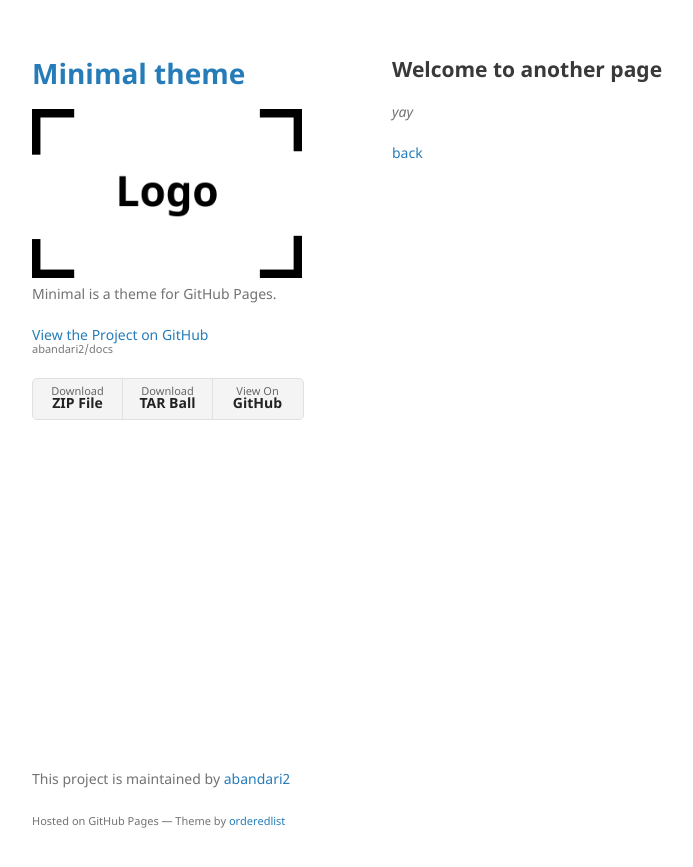
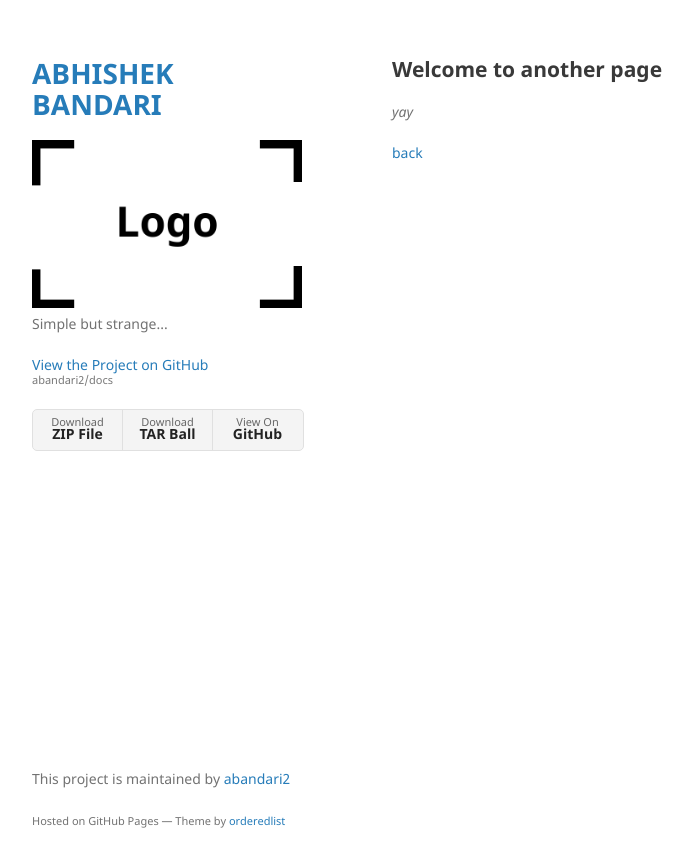
Before and after one commit to abandari2/docs, a Jekyll site: the page built from another-page.md, in a window 1280 px wide. Shown: the top 867 px of the page, without its empty margins (178-871 px from the left). Built offline with Jekyll 4.4.1, drawn with Linux system fonts in a browser that asks for light colours; our own code applies the rules of GitHub Pages for plain Markdown files.

Commit message:
Update _config.yml

```diff
--- a/_config.yml
+++ b/_config.yml
@@ -1,6 +1,6 @@
-title: Minimal theme
+title: ABHISHEK BANDARI
 logo: /assets/img/logo.png
-description: Minimal is a theme for GitHub Pages.
+description: Simple but strange...
 show_downloads: true
 google_analytics:
 theme: jekyll-theme-minimal
```
